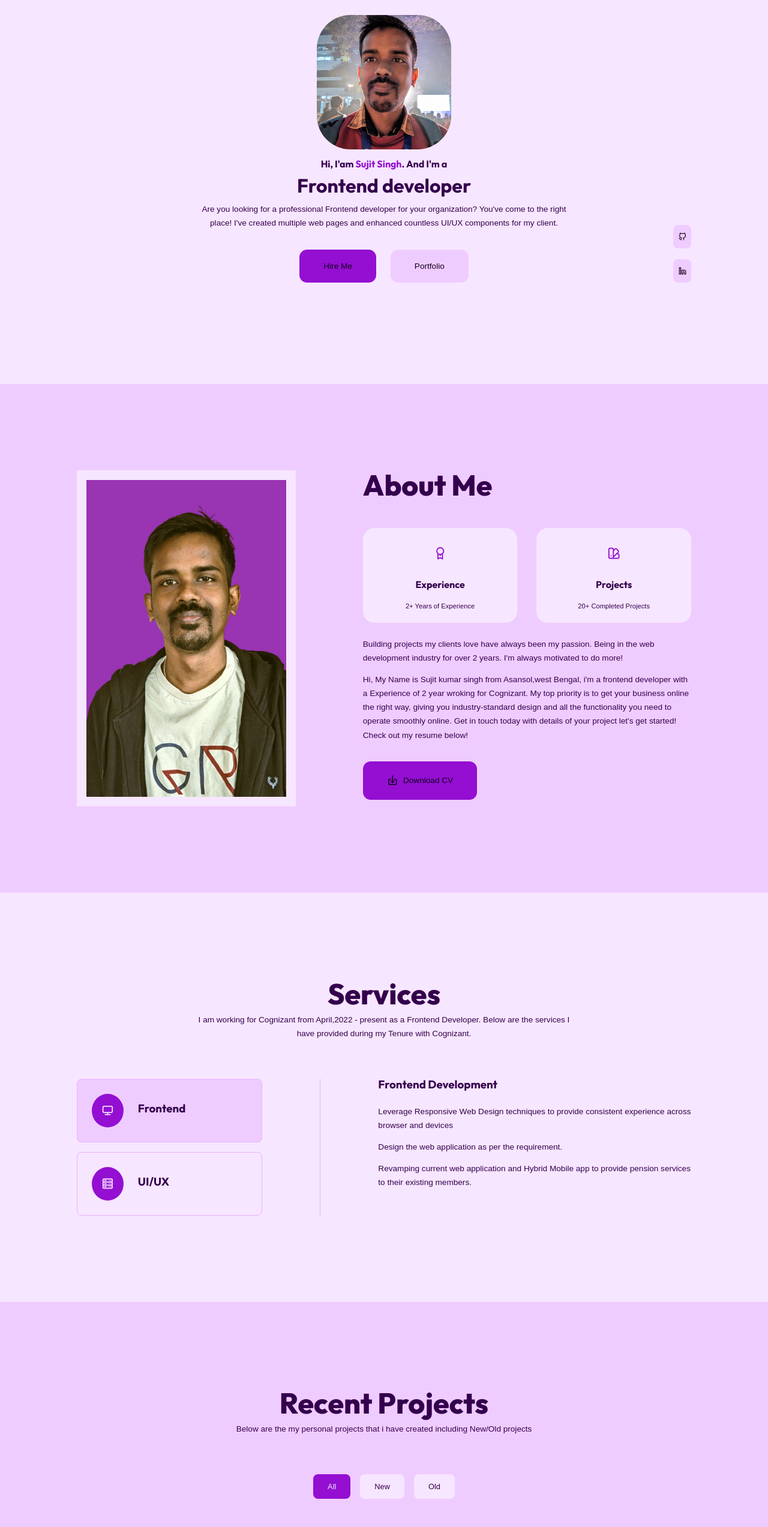
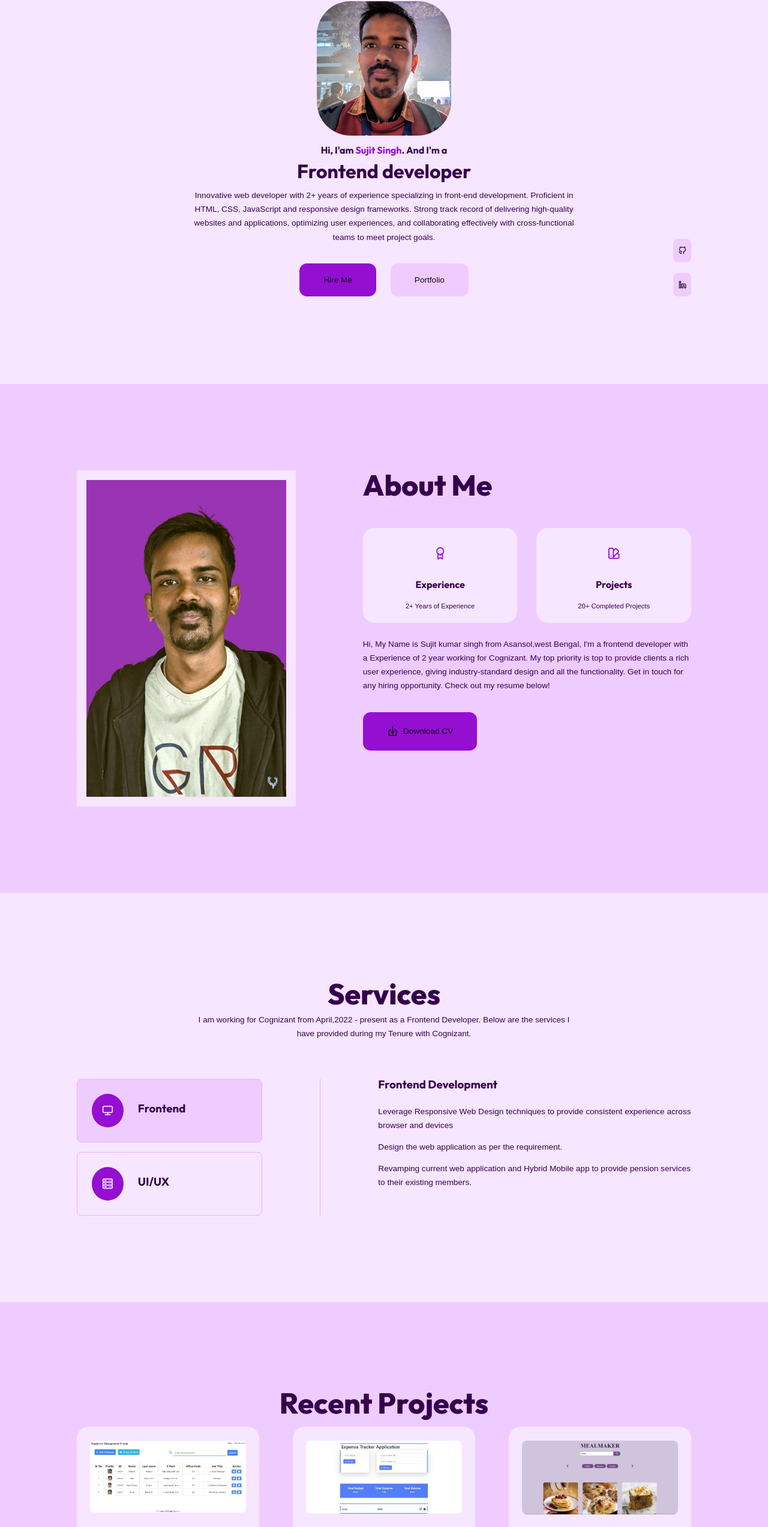
Before and after one commit to sujitsingh08rdm/portfolio-newSuijt, a plain HTML site: page index.html in a window 1280 px wide. Shown: the part 192-2737 px from the top of the page at 60% size. Drawn offline with nearby package versions, Linux system fonts and the light colour scheme.

Commit message:
update 02-13-24

```diff
--- a/index.html
+++ b/index.html
@@ -62,9 +62,12 @@
           <h4>Hi, I'am <span>Sujit Singh</span>. And I'm a</h4>
           <h2>Frontend developer</h2>
           <p>
-            Are you looking for a professional Frontend developer for your
-            organization? You've come to the right place! I've created multiple
-            web pages and enhanced countless UI/UX components for my client.
+            Innovative web developer with 2+ years of experience specializing in
+            front-end development. Proficient in HTML, CSS, JavaScript and
+            responsive design frameworks. Strong track record of delivering
+            high-quality websites and applications, optimizing user experiences,
+            and collaborating effectively with cross-functional teams to meet
+            project goals.
           </p>
 
           <div class="header-cta">
@@ -113,19 +116,14 @@
               <small>100+ Worldwide clients</small>
             </article> -->
           </div>
-          <p>
-            Building projects my clients love have always been my passion. Being
-            in the web development industry for over 2 years. I'm always
-            motivated to do more!
-          </p>
 
           <p>
-            Hi, My Name is Sujit kumar singh from Asansol,west Bengal, i'm a
-            frontend developer with a Experience of 2 year wroking for
-            Cognizant. My top priority is to get your business online the right
-            way, giving you industry-standard design and all the functionality
-            you need to operate smoothly online. Get in touch today with details
-            of your project let's get started! Check out my resume below!
+            Hi, My Name is Sujit kumar singh from Asansol,west Bengal, I'm a
+            frontend developer with a Experience of 2 year working for
+            Cognizant. My top priority is top to provide clients a rich user
+            experience, giving industry-standard design and all the
+            functionality. Get in touch for any hiring opportunity. Check out my
+            resume below!
           </p>
 
           <a
@@ -185,27 +183,19 @@
 
     <section class="projects" id="projects">
       <h1>Recent Projects</h1>
-      <p>
-        Below are the my personal projects that i have created including New/Old
-        projects
-      </p>
-      <ul class="projects-categories">
-        <li class="active" data-filter="*">All</li>
-        <li data-filter=".new">New</li>
-        <li data-filter=".old">Old</li>
-      </ul>
+      <!-- <p>Below are the my personal projects that i have created</p> -->
 
       <div class="container projects-container" data-aos="fade-in">
-        <article class="project mix new" data-order="1">
+        <article class="project">
           <div class="project-image">
             <img src="./assets/new_proj_2.JPG" alt="Project Image" />
           </div>
           <h3>Employee Management System</h3>
           <p>
             A Employee management web application where user can add employee
-            and edit the employee's data as well. (Site does not work well in
-            mobile devices It is created only for desktop try enabling desktop
-            site in mobile devices)
+            and edit the employee's data(in local Storage) as well. (Site does
+            not work well in mobile devices It is created only for desktop try
+            enabling desktop site in mobile devices)
           </p>
           <div class="project-cta">
             <a
@@ -222,7 +212,7 @@
             >
           </div>
         </article>
-        <article class="project mix new" data-order="2">
+        <article class="project">
           <div class="project-image">
             <img src="./assets/new_proj_1.JPG" alt="Project Image" />
           </div>
@@ -246,7 +236,7 @@
             >
           </div>
         </article>
-        <article class="project mix old" data-order="3">
+        <article class="project">
           <div class="project-image">
             <img src="./assets/old_proj_1.JPG" alt="Project Image" />
           </div>
@@ -271,7 +261,7 @@
             >
           </div>
         </article>
-        <article class="project mix old" data-order="4">
+        <article class="project">
           <div class="project-image">
             <img src="./assets/old_proj_2.JPG" alt="Project Image" />
           </div>
@@ -296,7 +286,7 @@
             >
           </div>
         </article>
-        <article class="project mix old" data-order="5">
+        <article class="project">
           <div class="project-image">
             <img src="./assets/old_proj_3.JPG" alt="Project Image" />
           </div>
@@ -320,7 +310,7 @@
             >
           </div>
         </article>
-        <article class="project mix old" data-order="6">
+        <article class="project">
           <div class="project-image">
             <img src="./assets/old_proj_4.JPG" alt="Project Image" />
           </div>
@@ -345,7 +335,7 @@
             >
           </div>
         </article>
-        <article class="project mix old" data-order="7">
+        <!-- <article class="project">
           <div class="project-image">
             <img src="./assets/old_proj_5.jpg" alt="Project Image" />
           </div>
@@ -368,9 +358,9 @@
               >Github</a
             >
           </div>
-        </article>
+        </article> -->
 
-        <article class="project mix old" data-order="8">
+        <article class="project">
           <div class="project-image">
             <img src="./assets/old_proj_6.JPG" alt="Project Image" />
           </div>
```
